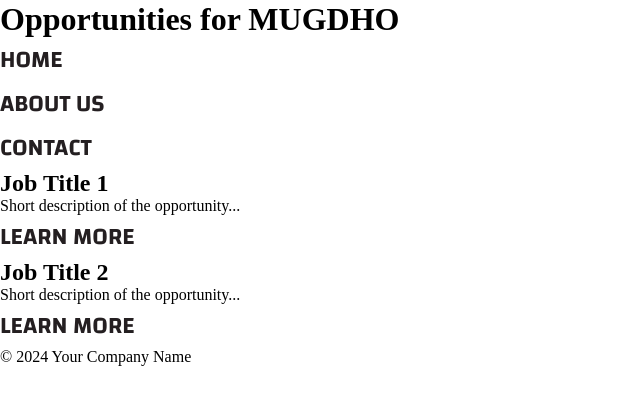
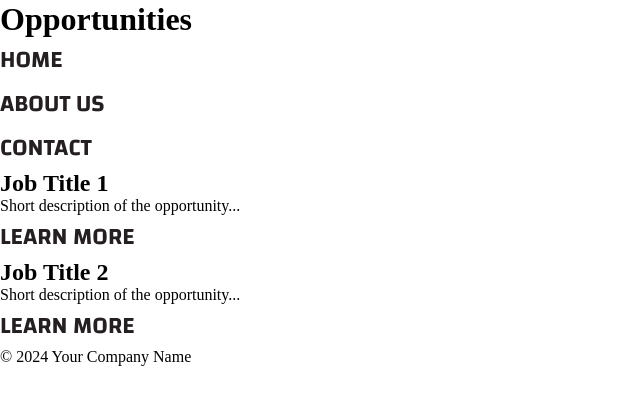
Before and after one commit to mugdha2025/CED-Project-Mugdho-Egal-Noha, a plain HTML site: page others/opportunities.html in a window 1280 px wide. Shown: the whole page, without its empty margins (0-640 px from the left). Drawn offline with Linux system fonts and the light colour scheme; files that its build step writes are made by us from their sources; a web font is replaced by a local one.

Commit message:
back to normal

```diff
--- a/others/opportunities.html
+++ b/others/opportunities.html
@@ -8,7 +8,7 @@
 </head>
 <body>
     <header>
-        <h1>Opportunities for MUGDHO</h1>
+        <h1>Opportunities</h1>
         <nav>
             <ul>
                 <li><a href="#">Home</a></li>
```
